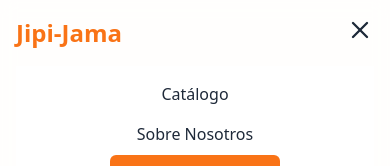
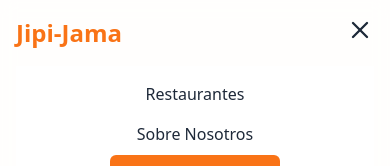
Before and after one commit to AxelJhostin/comida-jipijapa-web, a Next.js app: page / in a window 390 px wide. Both pictures are taken after a click on the button 360 px from the left and 30 px from the top of the page. Shown: the top 166 px of the page. Built offline with nearby package versions, Linux system fonts and the light colour scheme.

Commit message:
jejeje, ahora si

```diff
--- a/src/components/Header.tsx
+++ b/src/components/Header.tsx
@@ -51,7 +51,7 @@ export default function Header() {
           <ul className="flex flex-col items-center gap-4 py-4">
             <li>
               <Link href="/" onClick={() => setMenuAbierto(false)} className="text-gray-800 font-medium hover:text-[#F97316] transition-colors">
-                Catálogo
+                Restaurantes
               </Link>
             </li>
             <li>
```
